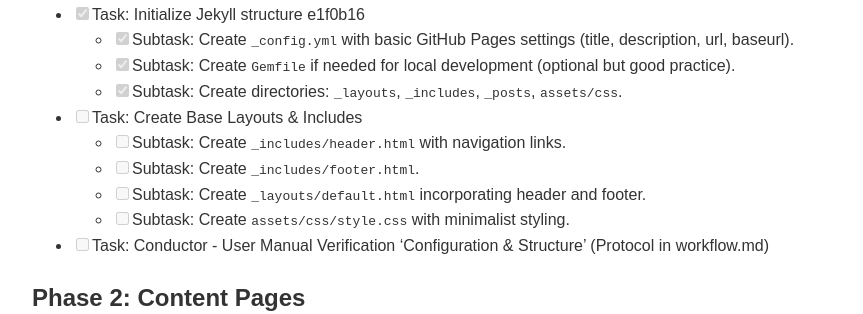
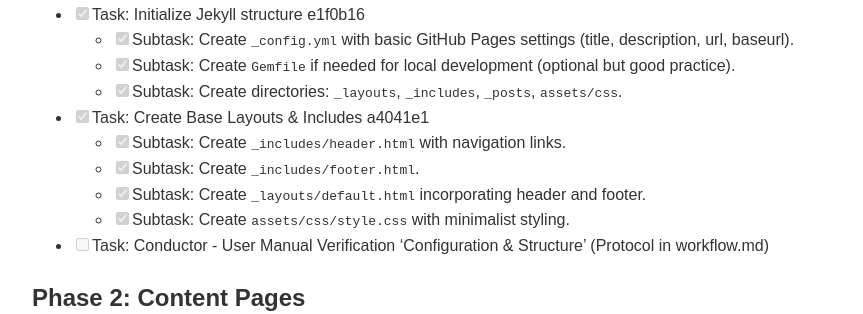
Before and after one commit to geraldagapov/blog, a Jekyll site: the page built from conductor/tracks/jekyll_blog_setup_20251225/plan.md, in a window 1280 px wide. Shown: the part 220-534 px from the top of the page, without its empty margins (208-1071 px from the left). Built offline with Jekyll 4.4.1, drawn with Linux system fonts in a browser that asks for light colours; our own code applies the rules of GitHub Pages for plain Markdown files; a file with an impossible date is left out.

Commit message:
conductor(plan): Mark task 'Create Base Layouts & Includes' as complete

```diff
--- a/conductor/tracks/jekyll_blog_setup_20251225/plan.md
+++ b/conductor/tracks/jekyll_blog_setup_20251225/plan.md
@@ -5,11 +5,11 @@
     - [x] Subtask: Create `_config.yml` with basic GitHub Pages settings (title, description, url, baseurl).
     - [x] Subtask: Create `Gemfile` if needed for local development (optional but good practice).
     - [x] Subtask: Create directories: `_layouts`, `_includes`, `_posts`, `assets/css`.
-- [ ] Task: Create Base Layouts & Includes
-    - [ ] Subtask: Create `_includes/header.html` with navigation links.
-    - [ ] Subtask: Create `_includes/footer.html`.
-    - [ ] Subtask: Create `_layouts/default.html` incorporating header and footer.
-    - [ ] Subtask: Create `assets/css/style.css` with minimalist styling.
+- [x] Task: Create Base Layouts & Includes a4041e1
+    - [x] Subtask: Create `_includes/header.html` with navigation links.
+    - [x] Subtask: Create `_includes/footer.html`.
+    - [x] Subtask: Create `_layouts/default.html` incorporating header and footer.
+    - [x] Subtask: Create `assets/css/style.css` with minimalist styling.
 - [ ] Task: Conductor - User Manual Verification 'Configuration & Structure' (Protocol in workflow.md)
 
 ## Phase 2: Content Pages
```
